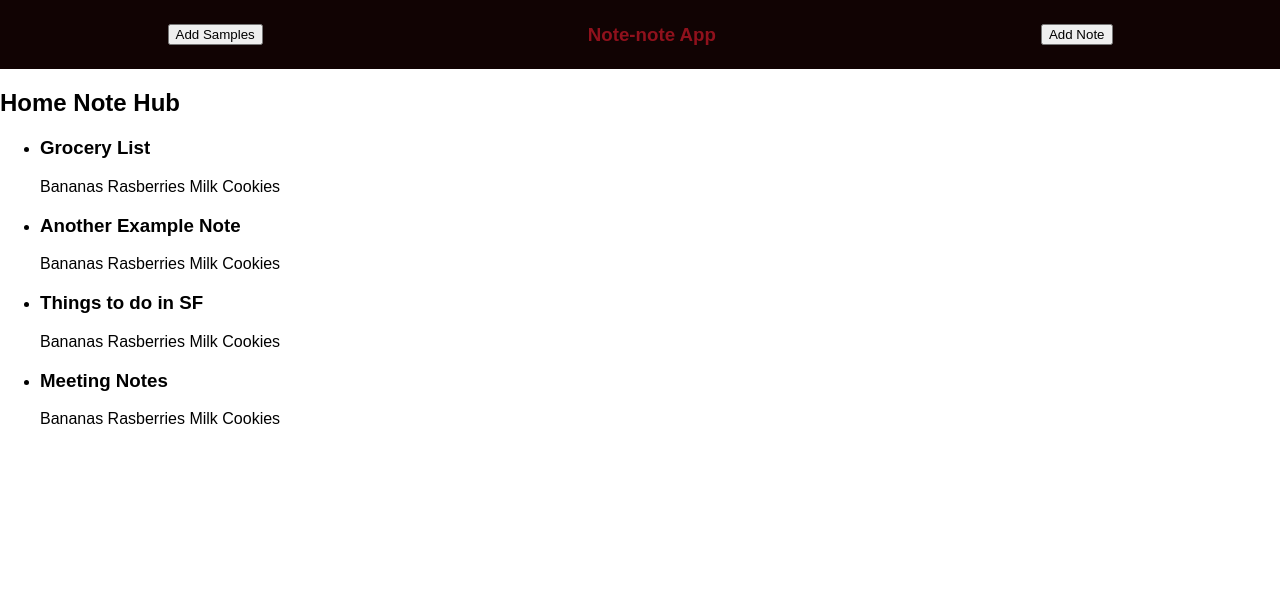
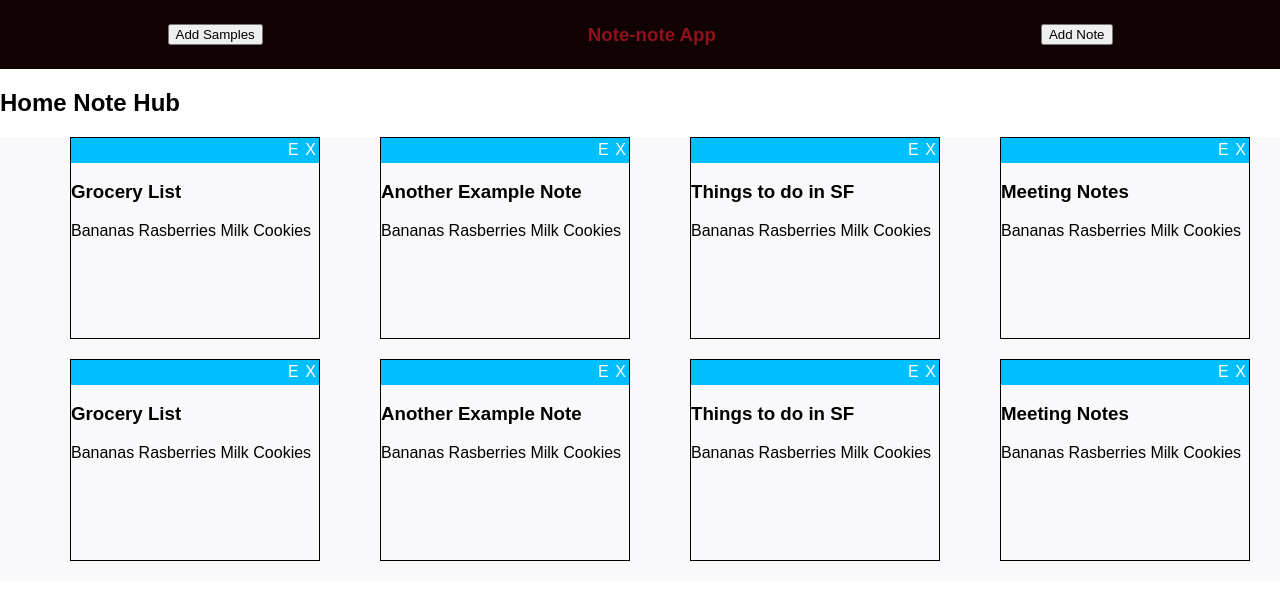
Before and after one commit to Spinaldash/note-note, a React (Create React App) app: page / in a window 1280 px wide. Both pictures are taken after a click on the button "Add Samples". Shown: the top 600 px of the page. Built offline with nearby package versions, Linux system fonts and the light colour scheme.

Commit message:
Adding card css and delete button functionality

```diff
--- a/src/assets/App.css
+++ b/src/assets/App.css
@@ -2,27 +2,40 @@
   text-align: center;
 }
 
-.App-logo {
-  animation: App-logo-spin infinite 20s linear;
-  height: 80px;
+.note-container {
+  display: flex;
+  flex-direction: row;
+  justify-content: space-around;
+  align-content: flex-start;
+  flex-wrap: wrap;
+  background: #F9F9FB;
 }
 
-.App-header {
-  background-color: #222;
-  height: 150px;
-  padding: 20px;
+.note-card {
+  width: 20%;
+  height: 200px;
+  border: 1px solid black;
+  margin-bottom: 20px;
+  margin-left: auto;
+  margin-right: auto;
+}
+
+.card-bar {
+  list-style: none;
+  margin: 0;
+  background: deepskyblue;
+  display: flex;
+  justify-content: flex-end;
+  -webkit-flex-flow: row wrap;
+}
+
+.card-bar span {
+  text-decoration: none;
+  display: block;
+  padding: .2em;
   color: white;
 }
 
-.App-title {
-  font-size: 1.5em;
+.card-bar span:hover {
+  opacity: 0.5;
 }
-
-.App-intro {
-  font-size: large;
-}
-
-@keyframes App-logo-spin {
-  from { transform: rotate(0deg); }
-  to { transform: rotate(360deg); }
-}
--- a/src/assets/sample-notes.js
+++ b/src/assets/sample-notes.js
@@ -20,7 +20,26 @@ module.exports = {
     description: 'Bananas Rasberries Milk Cookies',
     color: 'rgb(214, 136, 63)',
   },
-
+  note1005: {
+    title: 'Grocery List',
+    description: 'Bananas Rasberries Milk Cookies',
+    color: 'rgb(214, 136, 63)',
+  },
+  note1006: {
+    title: 'Another Example Note',
+    description: 'Bananas Rasberries Milk Cookies',
+    color: 'rgb(214, 136, 63)',
+  },
+  note1007: {
+    title: 'Things to do in SF',
+    description: 'Bananas Rasberries Milk Cookies',
+    color: 'rgb(214, 136, 63)',
+  },
+  note1008: {
+    title: 'Meeting Notes',
+    description: 'Bananas Rasberries Milk Cookies',
+    color: 'rgb(214, 136, 63)',
+  }
 
 
 };
--- a/src/components/AddNoteForm.js
+++ b/src/components/AddNoteForm.js
@@ -1,6 +1,6 @@
 import React, { Component } from 'react';
 
-class AddFishForm extends Component {
+class AddNoteForm extends Component {
   createNote(event) {
     event.preventDefault();
     const note = {
@@ -28,4 +28,4 @@ class AddFishForm extends Component {
   }
 }
 
-export default AddFishForm;
+export default AddNoteForm;
--- a/src/components/App.js
+++ b/src/components/App.js
@@ -13,17 +13,29 @@ class App extends Component {
       };
 
       this.addNote = this.addNote.bind(this);
+      this.removeNote = this.removeNote.bind(this);
       this.loadSamples = this.loadSamples.bind(this);
       this.openModal = this.openModal.bind(this);
       this.closeModal = this.closeModal.bind(this);
 
     }
   addNote(note) {
-    console.log('This is the note:', note);
     const notes = {...this.state.notes};
     const timestamp = Date.now();
     notes[`note${timestamp}`] = note
     this.setState({ notes });
+  }
+
+  removeNote(noteKey) {
+    const notes = { ...this.state.notes}
+    console.log('These are notes: ', notes);
+    console.log('notekey: ', noteKey);
+    if (notes[noteKey]) {
+      delete notes[noteKey]
+    } else {
+      console.error('Tried to delete a not that does not exsist, key: ', noteKey);
+    }
+    this.setState({ notes })
   }
 
   openModal() {
@@ -48,7 +60,7 @@ class App extends Component {
     return (
       <div>
         <Header loadSamples={this.loadSamples} openModal={this.openModal}/>
-        <Home addNote={this.addNote} showModal={this.state.showModal} closeModal={this.closeModal} notes={this.state.notes} />
+        <Home removeNote={this.removeNote} addNote={this.addNote} showModal={this.state.showModal} closeModal={this.closeModal} notes={this.state.notes} />
       </div>
     )
   }
--- a/src/components/Home.js
+++ b/src/components/Home.js
@@ -8,6 +8,7 @@ class Home extends Component {
     super();
     this.renderNotes = this.renderNotes.bind(this);
   }
+
   renderNotes(key) {
     const note = this.props.notes[key]
     if (!note) {
@@ -15,20 +16,20 @@ class Home extends Component {
       return
     }
     return (
-      <NoteCard key={key} note={note}></NoteCard>
+      <NoteCard removeNote={this.props.removeNote} key={key} noteId={key} note={note}></NoteCard>
     )
   }
 
   render() {
-    const noteIds = Object.keys(this.props.notes)
+    const noteKeys = Object.keys(this.props.notes)
     return (
       <div>
         <Popup addNote={this.props.addNote} show={this.props.showModal}
           closeModal={this.props.closeModal}>
         </Popup>
         <h2>Home Note Hub</h2>
-        <ul className="note-index">
-          {noteIds.map(this.renderNotes)}
+        <ul className="note-container">
+          {noteKeys.map(this.renderNotes)}
         </ul>
       </div>
     )
--- a/src/components/NoteCard.js
+++ b/src/components/NoteCard.js
@@ -3,10 +3,14 @@ import React, { Component } from 'react';
 class NoteCard extends Component {
   render() {
     return(
-      <li>
+      <span className="note-card">
+        <ul className="card-bar">
+          <li><span className="icon-edit">E</span></li>
+          <li><span onClick={() => {this.props.removeNote(this.props.noteId)}} className="icon-delete">X</span></li>
+        </ul>
         <span><h3>{this.props.note.title}</h3></span>
         <span>{this.props.note.description}</span>
-      </li>
+      </span>
     )
   }
 }
```
